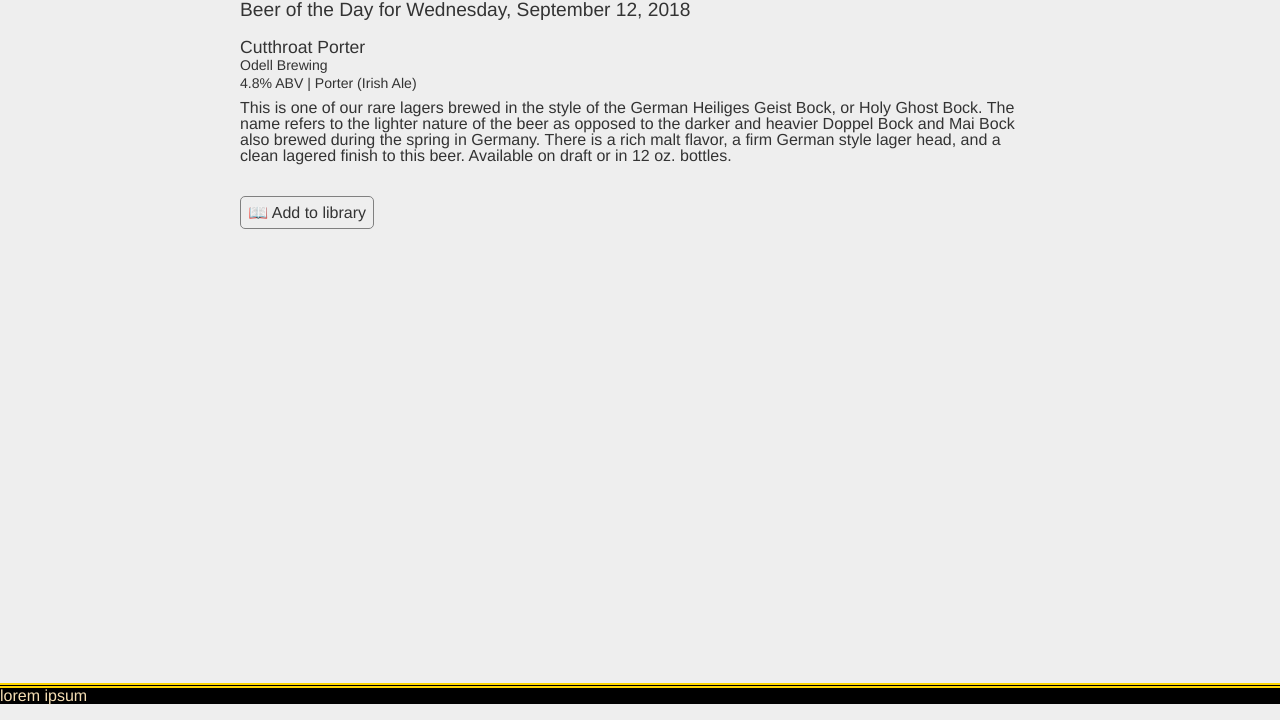
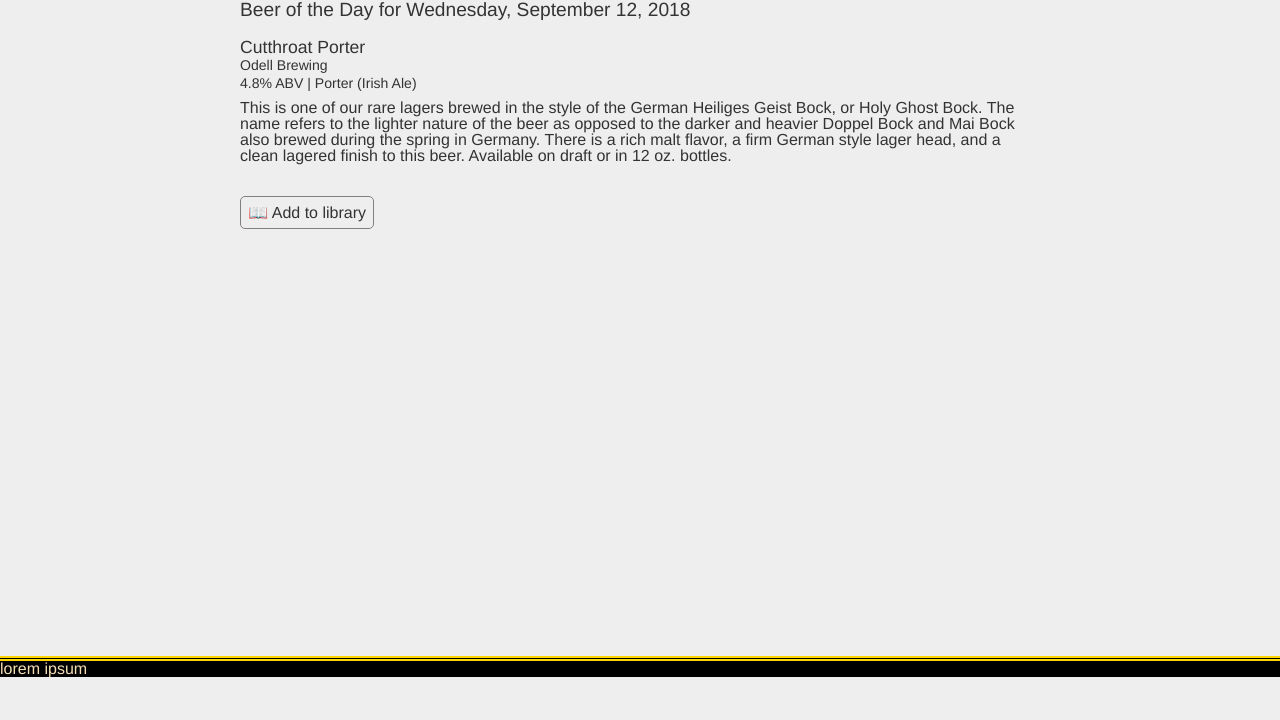
Before and after one commit to anyonecancode/demoproject, a Flask app: page / in a window 1280 px wide. Shown: the part 107-827 px from the top of the page. After the commit the page ends 785 px from the top, so only its background shows below. Run offline with Flask 2, Linux system fonts and the light colour scheme.

Commit message:
Markup tweaks to better handle footer -- use the html5 'main' element rather than div with id, and move header into the '#content' div

```diff
--- a/flask/app/static/css/site.css
+++ b/flask/app/static/css/site.css
@@ -1,5 +1,6 @@
 body, html {
   height: 100%;
+  width: 100%;
 }
 
 body {
@@ -62,11 +63,11 @@ small {
 #content {
   display: flex;
   flex-direction: column;
-  min-height: 90%;
+  min-height: 100%;
   align-items: stretch;
 }
 
-#main {
+main {
   padding: 0 1em;
   flex-grow: 1;
 }
@@ -87,12 +88,14 @@ h3 {
   margin: 0 auto;
 }
 
+#pageheader, main, footer {
+  flex-shrink: 0;
+}
+
 footer {
-  flex-shrink: 0;
   background: black;
   color: wheat;
   border-top: thick double gold;
-  margin: 1.2em 0 0;
 }
 
 .cta-block {
--- a/flask/app/templates/base.html
+++ b/flask/app/templates/base.html
@@ -7,6 +7,7 @@
     <link href="{{ url_for('static', filename='css/site.css') }}" rel="stylesheet" type="text/css" />
   </head>
   <body>
+    <div id="content">
       <header id="pageheader">
         <h1>Brewnotes<br /><small>Beers tried, and beers to try</small></h1>
         <nav>
@@ -18,13 +19,14 @@
         </nav>
       </header>
 
-    <div id="content">
-      <section id="main">
+      <main>
         {% block content %}{% endblock %}
-      </section><!--content-->
+      </main>
+
       <footer>
         <p>lorem ipsum</p>
       </footer>
-    </div><!--main-->
+
+    </div><!--content-->
   </body>
 </html>
```
Lines whose indentation alone changed are shown as unchanged.
